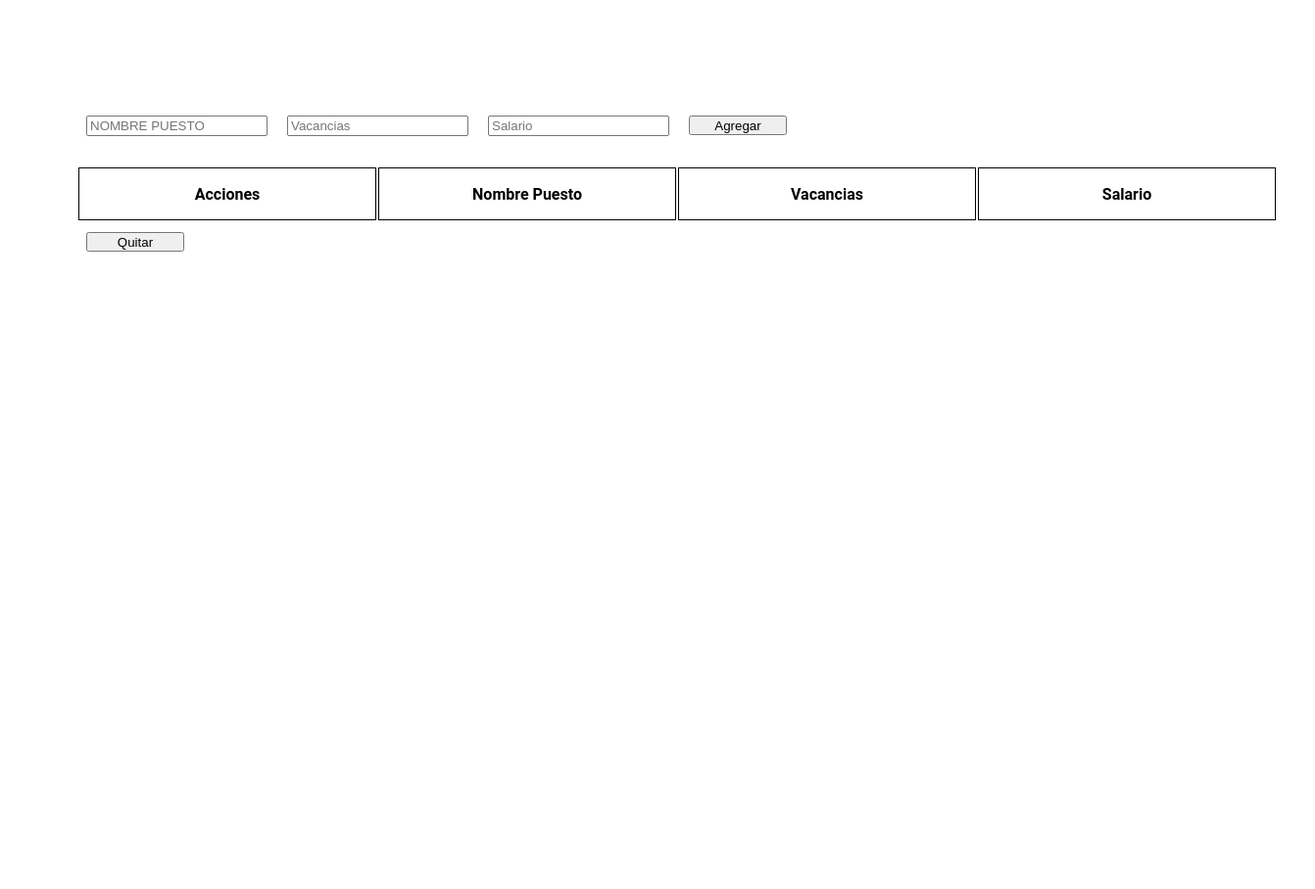
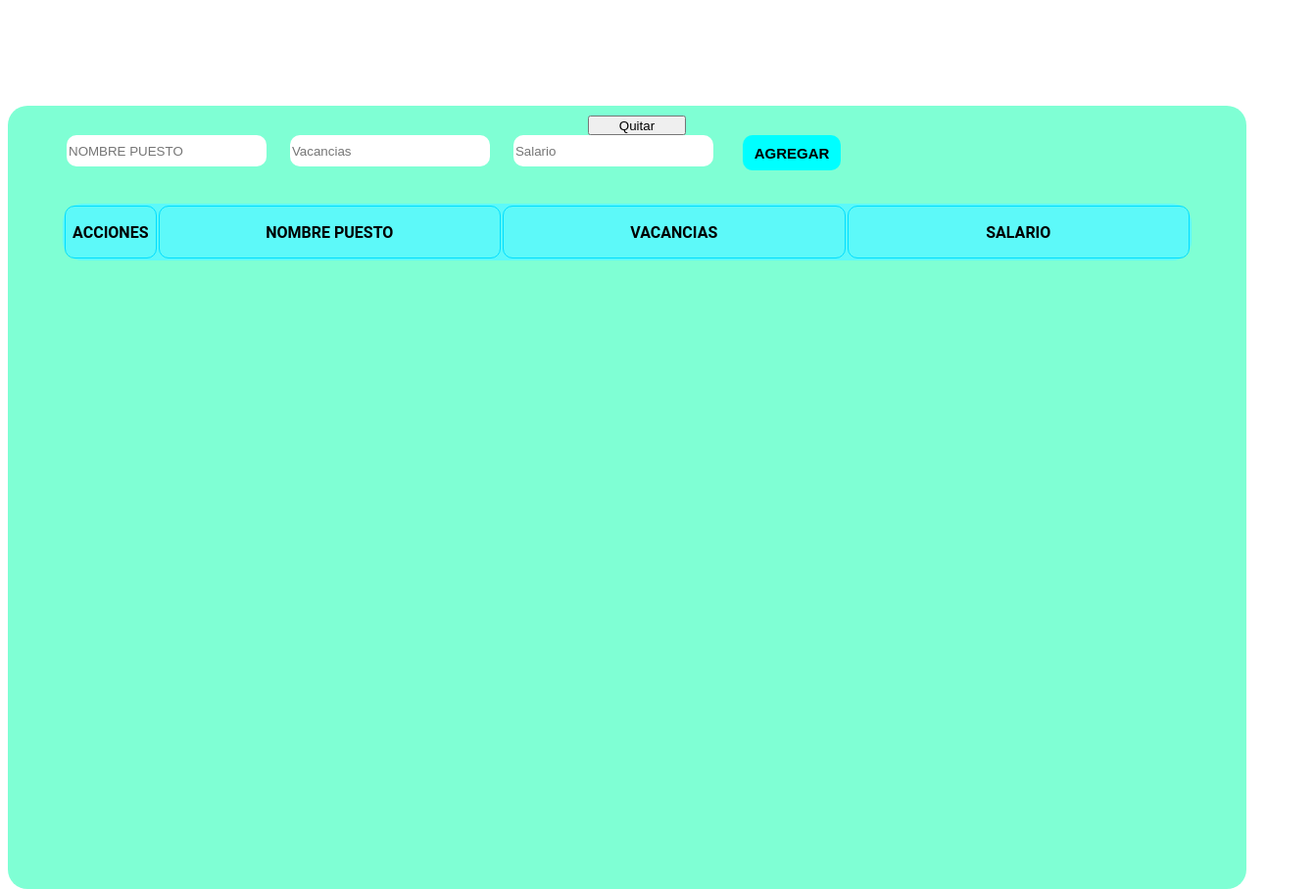
Before and after one commit to JosuGoiris/tareas, a plain HTML site: page tarea-05-05-22/tarea2/index.html in a window 1280 px wide. Shown: the whole page at 98% size, 1342 px wide, since content can reach past the window. Drawn offline with Linux system fonts and the light colour scheme.

Commit message:
Add files via upload

```diff
--- a/tarea-05-05-22/css/styles.css
+++ b/tarea-05-05-22/css/styles.css
@@ -4,6 +4,7 @@ body {
     align-items: center;
     height: 100vh;
     font-family: 'Roboto', sans-serif;
+    background-color: rgb(26, 59, 59);
 }
 
 .container {
@@ -14,22 +15,26 @@ body {
 }
 
 table {
-    background-color: white;
+    background-color: aquamarine;
     text-align: center;
     width: 500px;
+    border-radius: 10px;
+    box-shadow: 20px 20px 20px rgba(0, 0, 0, 0.5);
 }
 
 p {
     font-size: 15px;
+    font-weight: bold;
 }
 
 th, td {
-    border: 1px solid black;
+    border: 1px solid aqua;
+    border-radius: 10px;
     width: 100px;
     height: 50px;
 }
 
 
-tr:hover {
-    background-color: red;
+.tr:hover {
+    background-color: rgba(16, 67, 67, 0.5);
 }
--- a/tarea-05-05-22/tarea2/css/styles.css
+++ b/tarea-05-05-22/tarea2/css/styles.css
@@ -7,27 +7,72 @@ body {
 
 .container {
     position: relative;
+    border-radius: 20px;
+    background-color: aquamarine;
     top: 100px;
-    width: 100%;
-    left: 70px;
+    width: 100vw;
+    height: 100vh;
+    display: flex;
+    align-items: center;
+    flex-direction: column;
 }
 
 .valores {
-    display: flex;
-    margin-bottom: 20px;
+    position: absolute;
+    top: 20px;
+    left: 50px;
+}
+
+#boton {
+    position: absolute;
+    top: 10px;
+    left: 700px;
+    height: 36px;
+    background-color: aqua;
+    border: none;
+    border-radius: 10px;
+    color: black;
+    font-size: 15px;
+    text-transform: uppercase;
+    font-weight: bold;
+    cursor: pointer;
+    outline: none;
+}
+
+#boton:hover {
+    background-color: rgb(0, 126, 126);
+    color: white;
+    transition: all .1s;
+}
+
+#tabla {
+    position: absolute;
+    top: 100px;
+    width: 90vw;
+    border-radius: 20px;
+    background-color: rgb(93, 249, 249);
 }
 
 input {
     margin: 10px;
+    height: 30px;
+    width: 200px;
+    border-radius: 10px;
+    border: none;
+}
+
+input:focus {
+    background-color: rgb(164, 191, 182);
+    outline: none;
+    border: 1px solid aquamarine;
 }
 
 #nombrePuesto {
     text-transform: uppercase;
 }
 
-td {
-    text-transform: uppercase;
-    text-align: center;
+h4 {
+    color: red;
 }
 
 button {
@@ -39,7 +84,14 @@ button {
 }
 
 th, tr, td {
-    border: 1px solid black;
+    border: 1px solid rgb(0, 221, 255);
+    border-radius: 10px;
     width: 300px;
     height: 50px;
+    text-transform: uppercase;
+    text-align: center;
 }
+
+tr #acciones {
+    width: 20px;
+}
--- a/tarea-05-05-22/tarea2/index.html
+++ b/tarea-05-05-22/tarea2/index.html
@@ -27,6 +27,9 @@
         <tbody id="tbody"></tbody>
       </table>
       <button class="quitar">Quitar</button>
+
+      <h4 class="errorPuesto"></h4>
+      <h4 class="error"></h4>
     </div>
 
     <script src="js/jquery.js"></script>
--- a/tarea-05-05-22/tarea2/js/app.js
+++ b/tarea-05-05-22/tarea2/js/app.js
@@ -3,11 +3,12 @@ $(document).ready(function () {
     if ($("#vacancias").val() <= 5 && $("#nombrePuesto").val() != "") {
       $("#tabla").append(
         $("<tr>")
-          .append($('<td><input type="checkbox">'))
+          .append($('<td class="td"><input type="checkbox" class="check">'))
           .append($("<td>").text($("#nombrePuesto").val()))
           .append($("<td>").text($("#vacancias").val() || 0))
           .append($("<td>").text($("#salario").val() || 0))
       );
+      $("h4").text("");
     } else if ($("#vacancias").val() > 5) {
       alert("Las vacancias no pueden ser mayores que 5");
     } else if ($("#nombrePuesto").val() === "") {
@@ -15,11 +16,16 @@ $(document).ready(function () {
     }
   });
 
+  let chec = document.querySelectorAll('.chec')
+
   $(".quitar").on("click", function () {
-    $('input[type="checkbox"]').each(function (index, item) {
-      if (item.checked == true) {
-        item.parentNode.parentNode.remove();
-      } else alert("Debe de seleccionar un elemento");
-    });
+      $('input[type="checkbox"]').each(function (index, item) {
+        if (item.checked == true) {
+          item.parentNode.parentNode.remove();
+          $("h4").text("");
+        } else if (item.checked == false) {
+          $(".error").text("Debe de seleccionar un elemento");
+        }
+      });
   });
 });
```
Also changed, not shown: tarea-05-05-22/index.html (+28 -28 lines).
